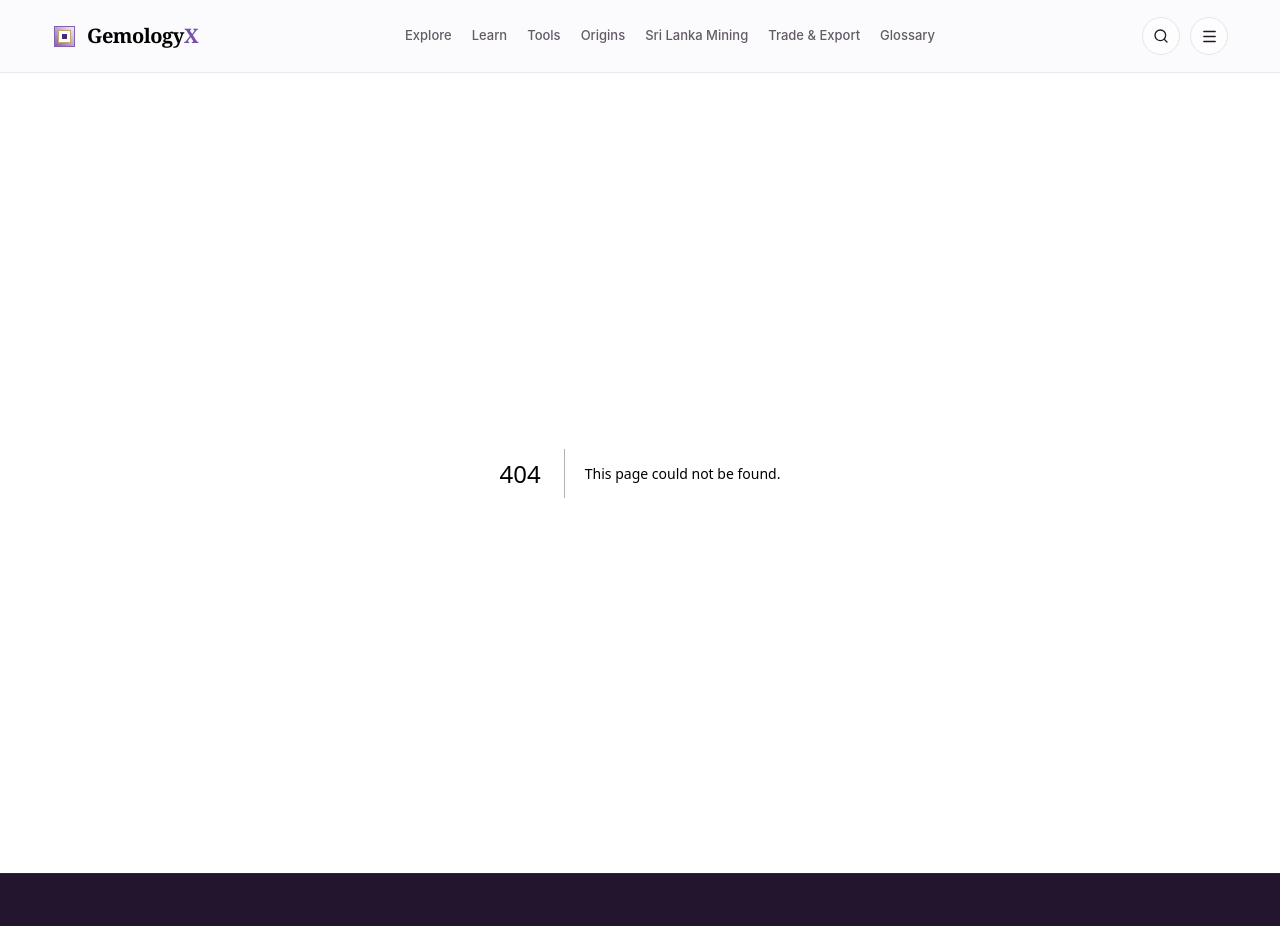
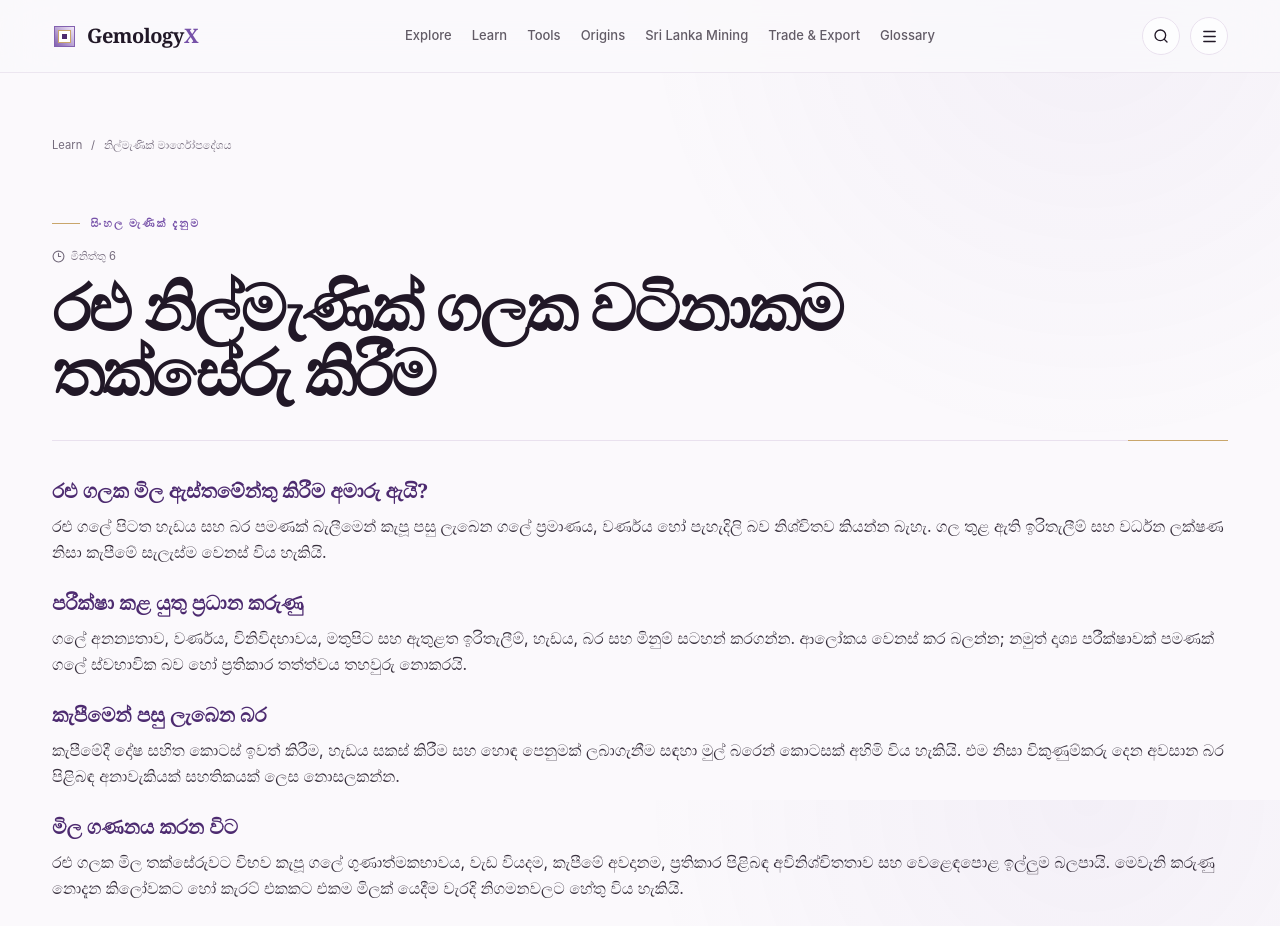
Before and after one commit to LinukaBandara/GemologyX, a Next.js app: page /si/learn/rough-blue-sapphire-value in a window 1280 px wide. Before the commit this address had no page. Shown: the top 926 px of the page. Built offline with nearby package versions, Linux system fonts and the light colour scheme.

Commit message:
Add Sinhala rough blue sapphire value guide

```diff
--- /dev/null
+++ b/src/app/si/learn/rough-blue-sapphire-value/page.tsx
@@ -0,0 +1,33 @@
+import type { Metadata } from "next";
+import { ArticleLayout, ArticleSection } from "@/components/article-layout";
+
+export const metadata: Metadata = {
+  title: "රළු නිල්මැණික් ගලක වටිනාකම තක්සේරු කිරීම",
+  description: "රළු නිල්මැණිකක වර්ණය, විනිවිදභාවය, ඉරිතැලීම්, හැඩය සහ කැපීමෙන් පසු ලැබිය හැකි බර ගැන සිංහල මාර්ගෝපදේශය.",
+};
+
+export default function Page() {
+  return (
+    <ArticleLayout category="සිංහල මැණික් දැනුම" readTime="මිනිත්තු 6" title="රළු නිල්මැණික් ගලක වටිනාකම තක්සේරු කිරීම" crumbHref="/si/learn/blue-sapphire-complete-guide" crumbLabel="නිල්මැණික් මාර්ගෝපදේශය" related={[
+      { label: "රළු නිල්මැණික් ගලක ඇතුළත ලක්ෂණ", href: "/si/learn/rough-sapphire-inclusions" },
+      { label: "රළු මැණික් ගලක් මිලදී ගැනීමට පෙර", href: "/si/learn/buying-rough-gemstones" },
+      { label: "නිල්මැණිකක වටිනාකමට බලපාන කරුණු", href: "/si/learn/blue-sapphire-value-factors" },
+    ]}>
+      <ArticleSection heading="රළු ගලක මිල ඇස්තමේන්තු කිරීම අමාරු ඇයි?">
+        <p>රළු ගලේ පිටත හැඩය සහ බර පමණක් බැලීමෙන් කැපූ පසු ලැබෙන ගලේ ප්‍රමාණය, වර්ණය හෝ පැහැදිලි බව නිශ්චිතව කියන්න බැහැ. ගල තුළ ඇති ඉරිතැලීම් සහ වර්ධන ලක්ෂණ නිසා කැපීමේ සැලැස්ම වෙනස් විය හැකියි.</p>
+      </ArticleSection>
+      <ArticleSection heading="පරීක්ෂා කළ යුතු ප්‍රධාන කරුණු">
+        <p>ගලේ අනන්‍යතාව, වර්ණය, විනිවිදභාවය, මතුපිට සහ ඇතුළත ඉරිතැලීම්, හැඩය, බර සහ මිනුම් සටහන් කරගන්න. ආලෝකය වෙනස් කර බලන්න; නමුත් දෘශ්‍ය පරීක්ෂාවක් පමණක් ගලේ ස්වභාවික බව හෝ ප්‍රතිකාර තත්ත්වය තහවුරු නොකරයි.</p>
+      </ArticleSection>
+      <ArticleSection heading="කැපීමෙන් පසු ලැබෙන බර">
+        <p>කැපීමේදී දෝෂ සහිත කොටස් ඉවත් කිරීම, හැඩය සකස් කිරීම සහ හොඳ පෙනුමක් ලබාගැනීම සඳහා මුල් බරෙන් කොටසක් අහිමි විය හැකියි. එම නිසා විකුණුම්කරු දෙන අවසාන බර පිළිබඳ අනාවැකියක් සහතිකයක් ලෙස නොසලකන්න.</p>
+      </ArticleSection>
+      <ArticleSection heading="මිල ගණනය කරන විට">
+        <p>රළු ගලක මිල තක්සේරුවට විභව කැපූ ගලේ ගුණාත්මකභාවය, වැඩ වියදම, කැපීමේ අවදානම, ප්‍රතිකාර පිළිබඳ අවිනිශ්චිතතාව සහ වෙළෙඳපොළ ඉල්ලුම බලපායි. මෙවැනි කරුණු නොදැන කිලෝවකට හෝ කැරට් එකකට එකම මිලක් යෙදීම වැරදි නිගමනවලට හේතු විය හැකියි.</p>
+      </ArticleSection>
+      <ArticleSection heading="මිලදී ගැනීමට පෙර ආරක්ෂාව">
+        <p>විකුණුම්කරුගේ ප්‍රකාශ ලිඛිතව ගන්න, ගනුදෙනුවේ මුදල හා ආපසු භාරදීමේ කොන්දේසි පැහැදිලි කරගන්න, අවශ්‍ය නම් ස්වාධීන පරීක්ෂාවක් ලබාගන්න. මෙම මාර්ගෝපදේශය නිශ්චිත මිලක් හෝ ලාභයක් සහතික නොකරයි.</p>
+      </ArticleSection>
+    </ArticleLayout>
+  );
+}
```
